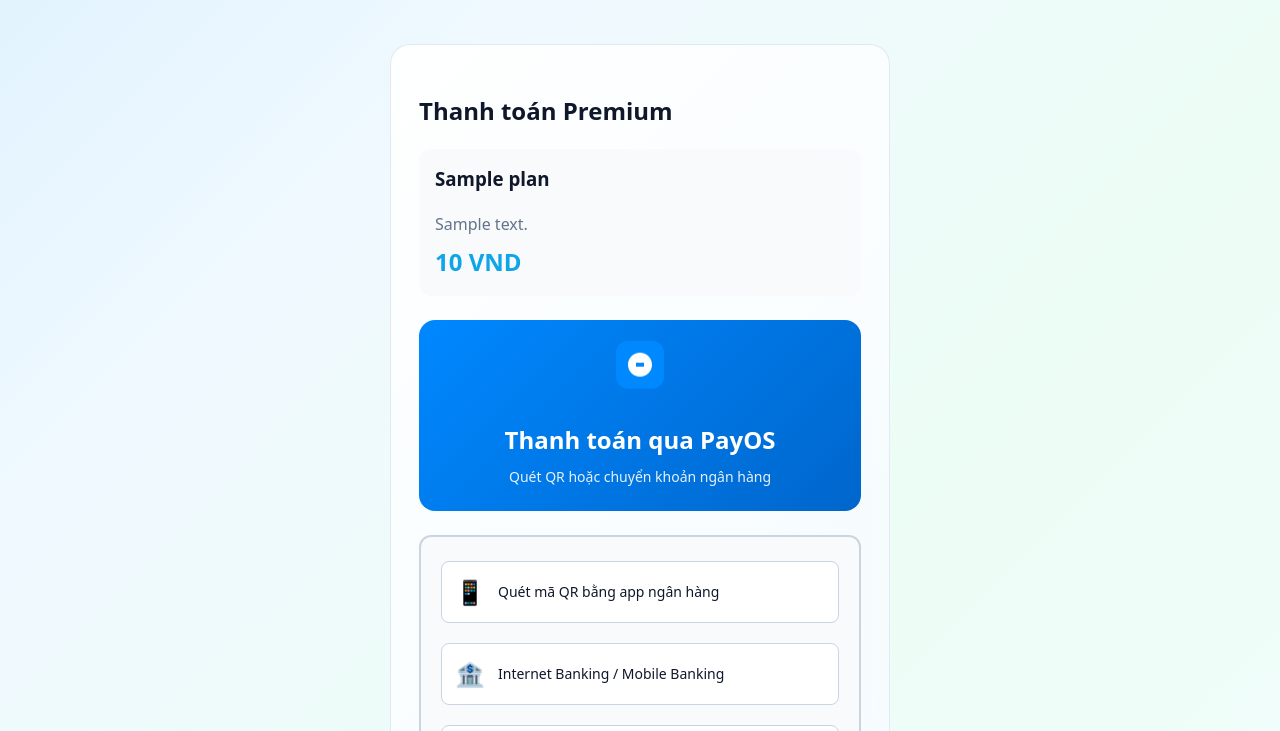
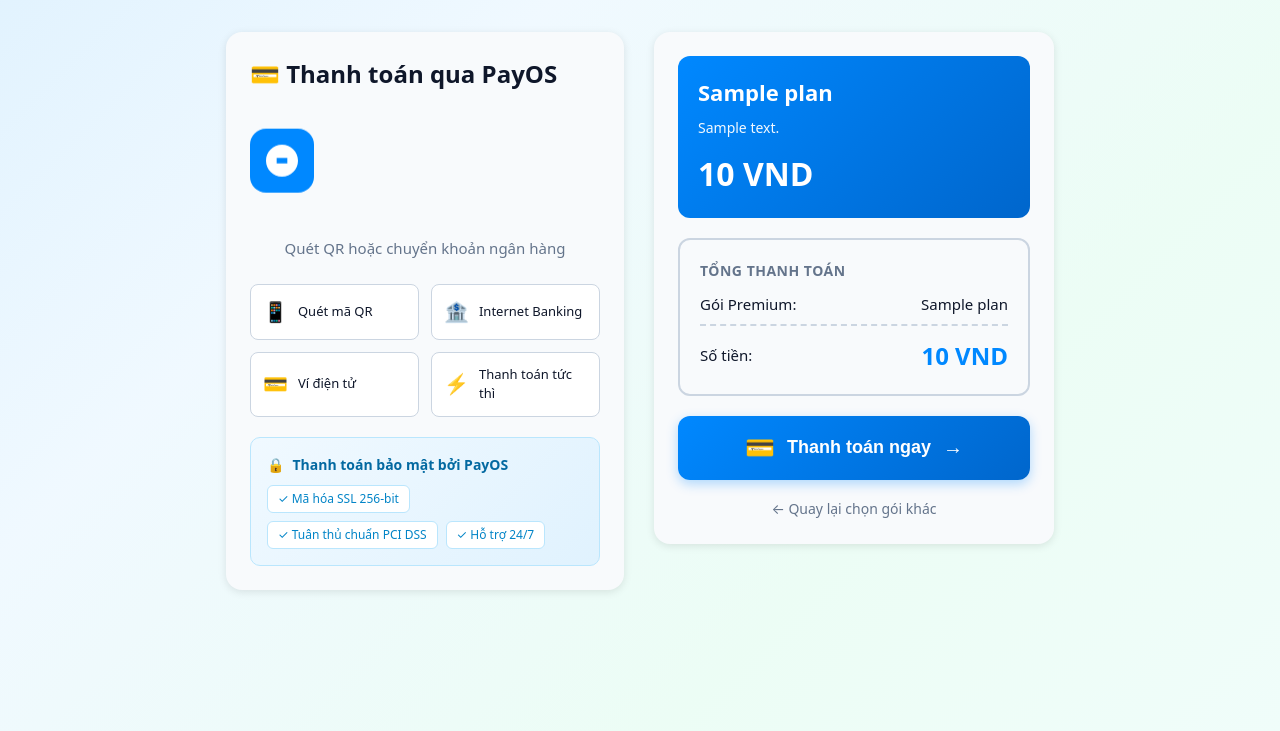
Before and after one commit to MinhTris2204/flask-2048-game, a Flask app: page /payment/1 in a window 1280 px wide. Shown: the part 69-800 px from the top of the page. Run offline with Flask 3, Linux system fonts and the light colour scheme; a user stored in the database is signed in; tables that the repository leaves empty hold one stand-in row (values such as "Sample post").

Commit message:
Improve payment UI: break iframe on success/cancel, horizontal layout, better text contrast

```diff
--- a/routes/premium.py
+++ b/routes/premium.py
@@ -22,10 +22,11 @@
             order.status = 'cancelled'
             db.session.commit()
 
-            # Render payment error page thay vì redirect
+            # Render payment error page với script thoát iframe
             return render_template("payment_error.html",
                                  error_message="Bạn đã hủy thanh toán",
-                                 error_code="CANCELLED")
+                                 error_code="CANCELLED",
+                                 break_iframe=True)
 
     # Nếu không có order_code hoặc order không tìm thấy
     flash("Không tìm thấy thông tin đơn hàng!", "warning")
@@ -236,7 +237,8 @@
                                  plan_name=plan.name,
                                  duration=duration_text,
                                  amount=float(order.amount),
-                                 transaction_no=order.transaction_id)
+                                 transaction_no=order.transaction_id,
+                                 break_iframe=True)
         else:
             flash("Đơn hàng không hợp lệ hoặc đã được xử lý!", "warning")
             return redirect(url_for("game"))
@@ -273,7 +275,8 @@
 
         return render_template("payment_error.html",
                              error_message=error_message,
-                             error_code=code or status)
+                             error_code=code or status,
+                             break_iframe=True)
 
 
 @app.route("/payos/webhook", methods=["POST"])
--- a/templates/payment.html
+++ b/templates/payment.html
@@ -3,61 +3,253 @@
 
 {% block content %}
 <link href="{{ url_for('static', filename='payos-payment.css') }}" rel="stylesheet">
-<div class="card payment-card">
-  <h2>Thanh toán Premium</h2>
 
-  <div class="payment-plan-box">
-    <h3 class="payment-plan-title">{{ plan.name }}</h3>
-    <p class="payment-plan-desc">{{ plan.description if plan.description else 'Hưởng trọn vẹn tính năng Premium' }}</p>
-    <div class="payment-plan-price">
-      {{ "{:,.0f}".format(plan_price) }} VND
-    </div>
-  </div>
+<style>
+/* Bố cục 2 cột cho trang payment */
+.payment-horizontal-layout {
+  display: flex;
+  gap: 30px;
+  max-width: 1200px;
+  margin: 0 auto;
+  padding: 20px;
+  align-items: flex-start;
+}
 
-  <form method="post">
-    <div class="payment-method-section">
-      <div class="payos-header">
-        <div class="payos-logo">
-          <svg width="48" height="48" viewBox="0 0 48 48" fill="none">
+.payment-left-col {
+  flex: 1;
+  min-width: 0;
+}
+
+.payment-right-col {
+  width: 400px;
+  flex-shrink: 0;
+}
+
+.payment-card-compact {
+  background: var(--surface);
+  border-radius: 16px;
+  padding: 24px;
+  box-shadow: 0 2px 8px rgba(0, 0, 0, 0.1);
+}
+
+.payment-card-compact h2 {
+  margin: 0 0 20px 0;
+  font-size: 24px;
+  color: var(--text);
+}
+
+/* Plan box compact */
+.payment-plan-box-compact {
+  background: linear-gradient(135deg, #0088FF 0%, #0066CC 100%);
+  border-radius: 12px;
+  padding: 20px;
+  margin-bottom: 20px;
+  color: white;
+}
+
+.payment-plan-box-compact h3 {
+  margin: 0 0 8px 0;
+  font-size: 22px;
+  font-weight: 700;
+}
+
+.payment-plan-box-compact p {
+  margin: 0 0 12px 0;
+  font-size: 14px;
+  opacity: 0.95;
+}
+
+.payment-plan-box-compact .price {
+  font-size: 32px;
+  font-weight: 800;
+  margin: 0;
+}
+
+/* Features grid */
+.payos-features-grid {
+  display: grid;
+  grid-template-columns: repeat(2, 1fr);
+  gap: 12px;
+  margin-bottom: 20px;
+}
+
+.feature-item-compact {
+  display: flex;
+  align-items: center;
+  gap: 10px;
+  padding: 12px;
+  background: white;
+  border-radius: 8px;
+  border: 1px solid var(--outline);
+  font-size: 13px;
+  color: var(--text);
+}
+
+.feature-item-compact .icon {
+  font-size: 20px;
+}
+
+/* Payment summary */
+.payment-summary-box {
+  background: var(--surface);
+  border: 2px solid var(--outline);
+  border-radius: 12px;
+  padding: 20px;
+  margin-bottom: 20px;
+}
+
+.payment-summary-box h4 {
+  margin: 0 0 12px 0;
+  font-size: 14px;
+  color: var(--muted);
+  text-transform: uppercase;
+  letter-spacing: 0.5px;
+}
+
+.payment-summary-row {
+  display: flex;
+  justify-content: space-between;
+  align-items: center;
+  margin-bottom: 8px;
+}
+
+.payment-summary-row:last-child {
+  margin-bottom: 0;
+  padding-top: 12px;
+  border-top: 2px dashed var(--outline);
+}
+
+.payment-summary-row .label {
+  color: var(--text);
+  font-size: 15px;
+}
+
+.payment-summary-row .value {
+  color: #0088FF;
+  font-size: 24px;
+  font-weight: 800;
+}
+
+/* Security compact */
+.security-info-compact {
+  background: linear-gradient(135deg, #f0f9ff 0%, #e0f2fe 100%);
+  border-radius: 10px;
+  padding: 16px;
+  margin-top: 20px;
+  border: 1px solid #bae6fd;
+}
+
+.security-info-compact .badge {
+  display: flex;
+  align-items: center;
+  gap: 8px;
+  color: #0369a1;
+  font-weight: 600;
+  font-size: 14px;
+  margin-bottom: 10px;
+}
+
+.security-info-compact .features {
+  display: flex;
+  flex-wrap: wrap;
+  gap: 8px;
+}
+
+.security-info-compact .features span {
+  color: #0284c7;
+  font-size: 12px;
+  padding: 4px 10px;
+  background: white;
+  border-radius: 6px;
+  border: 1px solid #bae6fd;
+}
+
+@media (max-width: 1024px) {
+  .payment-horizontal-layout {
+    flex-direction: column;
+  }
+
+  .payment-right-col {
+    width: 100%;
+  }
+
+  .payos-features-grid {
+    grid-template-columns: 1fr;
+  }
+}
+</style>
+
+<div class="payment-horizontal-layout">
+  <!-- Left column - Features -->
+  <div class="payment-left-col">
+    <div class="payment-card-compact">
+      <h2>💳 Thanh toán qua PayOS</h2>
+
+      <div class="payos-logo" style="text-align: center; margin: 20px 0;">
+        <svg width="64" height="64" viewBox="0 0 48 48" fill="none">
           <rect width="48" height="48" rx="12" fill="#0088FF"/>
           <path d="M24 12C17.373 12 12 17.373 12 24C12 30.627 17.373 36 24 36C30.627 36 36 30.627 36 24C36 17.373 30.627 12 24 12ZM28 26H20V22H28V26Z" fill="white"/>
         </svg>
       </div>
-        <h3 class="payos-title">Thanh toán qua PayOS</h3>
-        <p class="payos-subtitle">Quét QR hoặc chuyển khoản ngân hàng</p>
+
+      <p style="text-align: center; color: var(--muted); margin-bottom: 24px; font-size: 15px;">
+        Quét QR hoặc chuyển khoản ngân hàng
+      </p>
+
+      <div class="payos-features-grid">
+        <div class="feature-item-compact">
+          <span class="icon">📱</span>
+          <span>Quét mã QR</span>
+        </div>
+        <div class="feature-item-compact">
+          <span class="icon">🏦</span>
+          <span>Internet Banking</span>
+        </div>
+        <div class="feature-item-compact">
+          <span class="icon">💳</span>
+          <span>Ví điện tử</span>
+        </div>
+        <div class="feature-item-compact">
+          <span class="icon">⚡</span>
+          <span>Thanh toán tức thì</span>
+        </div>
       </div>
 
-      <input type="hidden" name="payment_method" value="payos">
-
-      <div class="payos-features">
-        <div class="feature-item">
-          <span class="feature-icon">📱</span>
-          <span>Quét mã QR bằng app ngân hàng</span>
+      <div class="security-info-compact">
+        <div class="badge">
+          <span>🔒</span>
+          <span>Thanh toán bảo mật bởi PayOS</span>
         </div>
-        <div class="feature-item">
-          <span class="feature-icon">🏦</span>
-          <span>Internet Banking / Mobile Banking</span>
+        <div class="features">
+          <span>✓ Mã hóa SSL 256-bit</span>
+          <span>✓ Tuân thủ chuẩn PCI DSS</span>
+          <span>✓ Hỗ trợ 24/7</span>
         </div>
-        <div class="feature-item">
-          <span class="feature-icon">💳</span>
-          <span>Ví điện tử: Momo, ZaloPay, ViettelPay</span>
-        </div>
-        <div class="feature-item">
-          <span class="feature-icon">⚡</span>
-          <span>Thanh toán nhanh chóng, tức thì</span>
-        </div>
-        <div class="feature-item">
-          <span class="feature-icon">🔒</span>
-          <span>Bảo mật cao, an toàn 100%</span>
       </div>
     </div>
   </div>
 
-    <div class="payment-total">
-      <h4 class="payment-total-title">Tổng thanh toán:</h4>
-      <div class="payment-total-amount">
-        <span class="amount-label">Số tiền:</span>
-        <span class="amount-value">{{ "{:,.0f}".format(plan_price) }} VND</span>
+  <!-- Right column - Payment form -->
+  <div class="payment-right-col">
+    <div class="payment-card-compact">
+      <div class="payment-plan-box-compact">
+        <h3>{{ plan.name }}</h3>
+        <p>{{ plan.description if plan.description else 'Hưởng trọn vẹn tính năng Premium' }}</p>
+        <div class="price">{{ "{:,.0f}".format(plan_price) }} VND</div>
+      </div>
+
+      <form method="post">
+        <input type="hidden" name="payment_method" value="payos">
+
+        <div class="payment-summary-box">
+          <h4>Tổng thanh toán</h4>
+          <div class="payment-summary-row">
+            <span class="label">Gói Premium:</span>
+            <span class="label">{{ plan.name }}</span>
+          </div>
+          <div class="payment-summary-row">
+            <span class="label">Số tiền:</span>
+            <span class="value">{{ "{:,.0f}".format(plan_price) }} VND</span>
           </div>
         </div>
 
@@ -73,16 +265,6 @@
           </a>
         </div>
       </form>
-
-  <div class="payment-security-info">
-    <p class="security-badge">
-      <span class="badge-icon">🔒</span>
-      <span class="badge-text">Thanh toán được bảo mật bởi PayOS</span>
-    </p>
-    <div class="security-features">
-      <span class="security-item">✓ Mã hóa SSL 256-bit</span>
-      <span class="security-item">✓ Tuân thủ chuẩn PCI DSS</span>
-      <span class="security-item">✓ Hỗ trợ 24/7</span>
     </div>
   </div>
 </div>
```
Also changed, not shown: templates/payment_error.html (+8 -0 lines), templates/payment_processing.html (+17 -4 lines), templates/payment_success.html (+8 -0 lines). Lines whose indentation alone changed are shown as unchanged.
